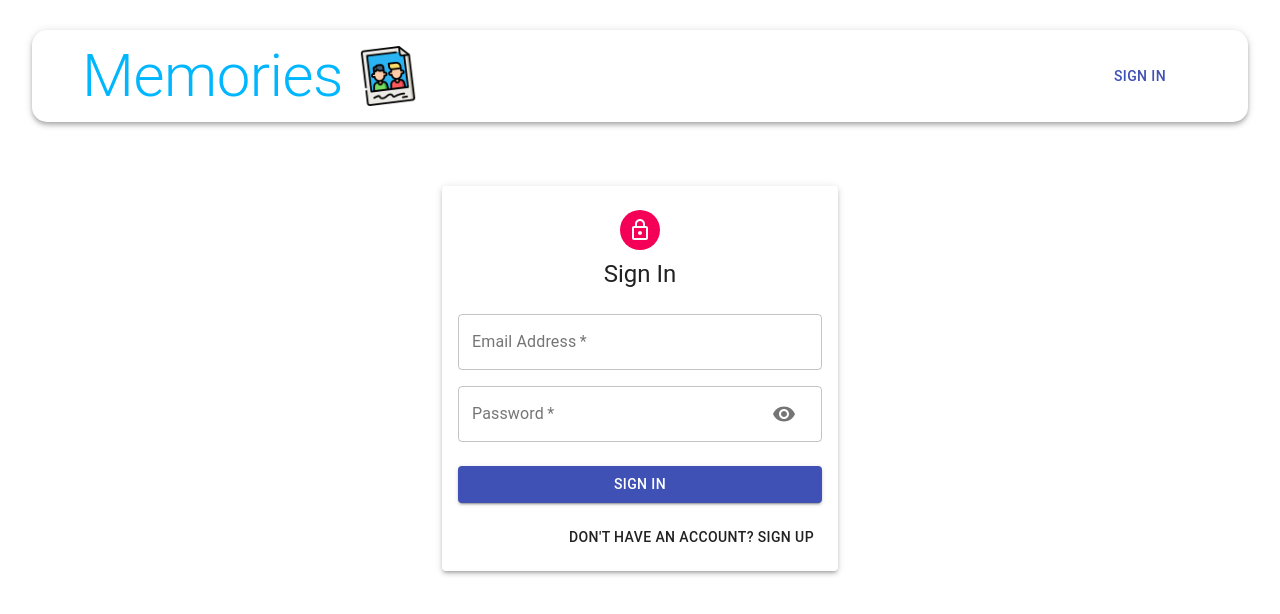
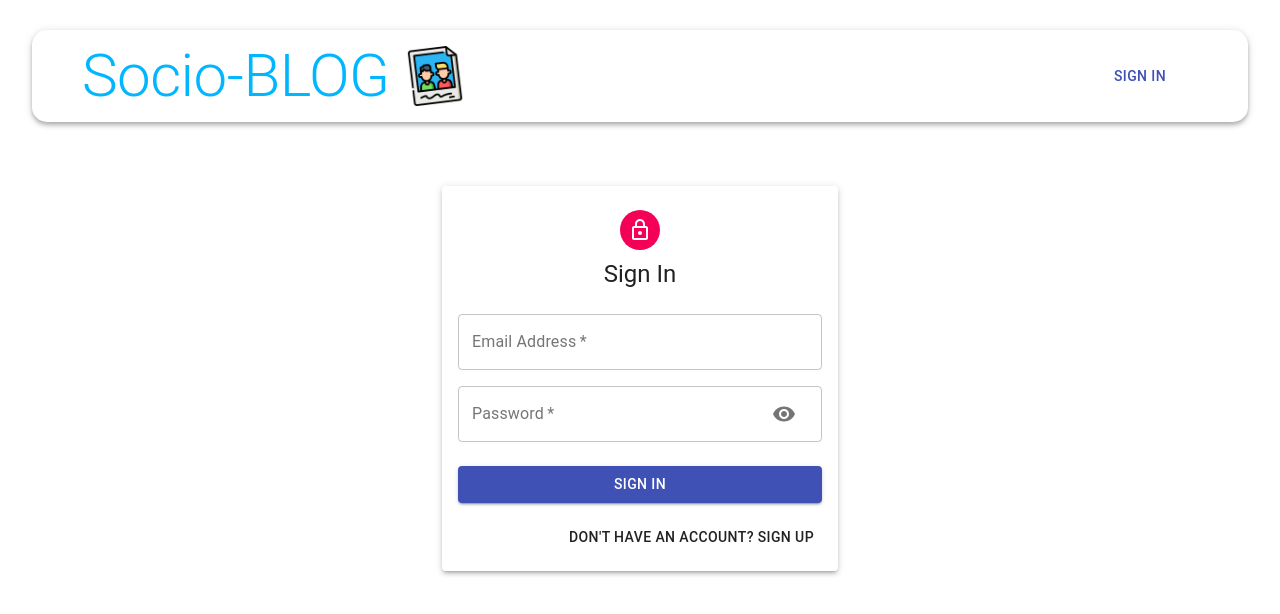
Before and after one commit to pradeepks10/client, a React (Create React App) app: page /auth in a window 1280 px wide. Shown: the top 614 px of the page. Built offline with nearby package versions, Linux system fonts and the light colour scheme; no server answers.

Commit message:
Update Navbar.js

```diff
--- a/src/components/Navbar/Navbar.js
+++ b/src/components/Navbar/Navbar.js
@@ -48,7 +48,7 @@ const logout = () => {
     return (
         <AppBar className={classes.appBar} position='static' color='inherit'>
                 <div className={classes.brandContainer}>
-                    <Typography component={Link} to="/" className={classes.heading} variant='h2' align='center'>Memories</Typography>
+                    <Typography component={Link} to="/" className={classes.heading} variant='h2' align='center'>Socio-BLOG</Typography>
                     <img  className={classes.image} src ={memories} alt='memories' height='60' />
                 </div>
                 <Toolbar>
```
